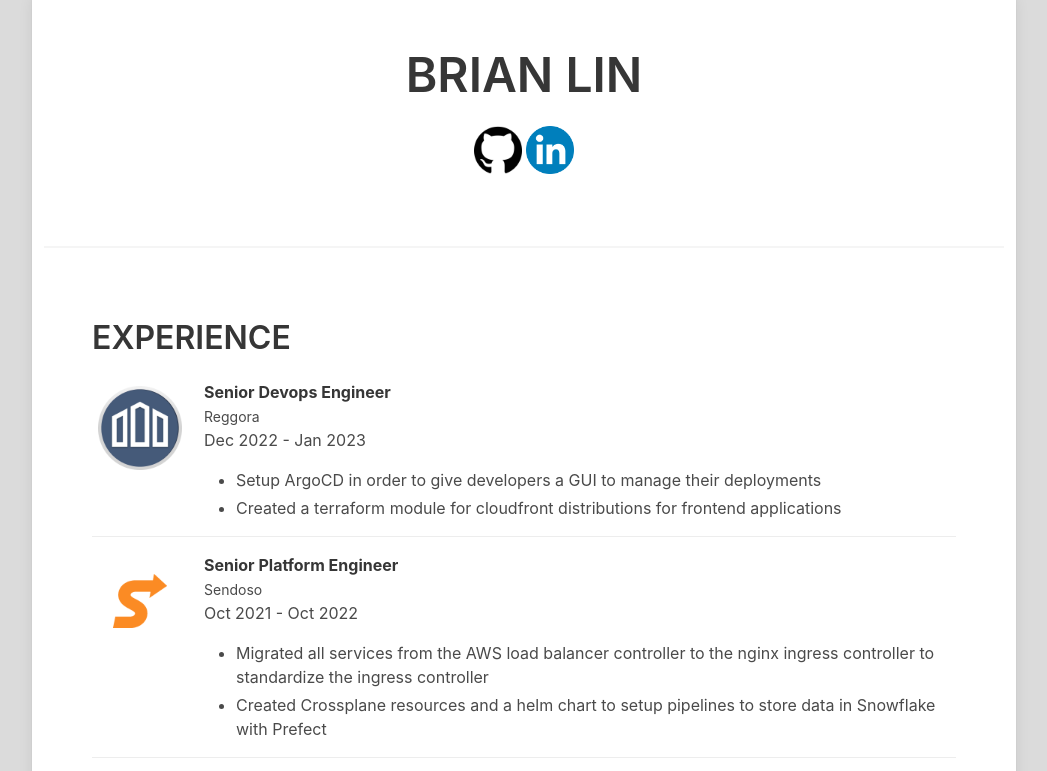
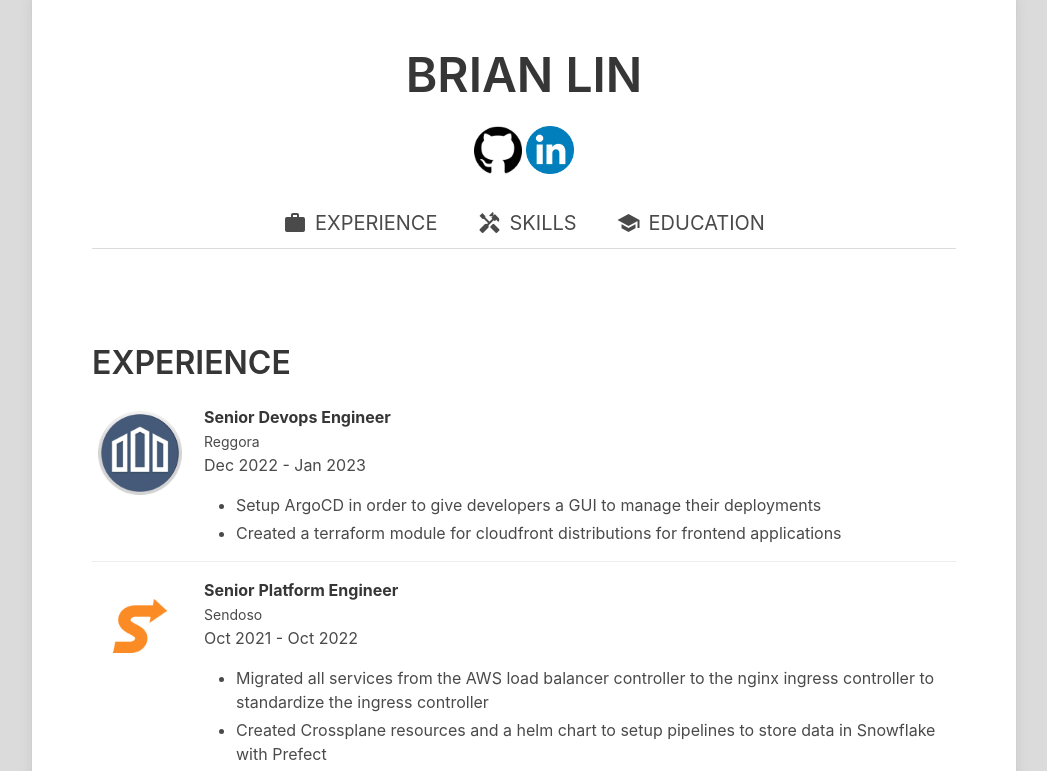
Before and after one commit to brianclin/resume, a plain HTML site: page terraform/index.html in a window 1280 px wide. Shown: the top 771 px of the page, without its empty margins (116-1163 px from the left). Drawn offline with nearby package versions, Linux system fonts and the light colour scheme; no server answers.

Commit message:
feat: add navbar

```diff
--- a/terraform/index.html
+++ b/terraform/index.html
@@ -4,6 +4,7 @@
 <head>
     <meta name="viewport" content="width=device-width, initial-scale=1">
     <link rel="stylesheet" href="https://cdn.jsdelivr.net/npm/bulma@0.9.1/css/bulma.min.css">
+    <link href="https://fonts.googleapis.com/icon?family=Material+Icons" rel="stylesheet">
 </head>
 
 <body class="has-background-grey-lighter">
@@ -30,11 +31,35 @@
                                 </div>
                             </div>
                         </nav>
+                        <div class="tabs is-centered is-medium">
+                            <ul>
+                                <li><a href="#experience">
+                                        <span class="material-icons pr-2">
+                                            work
+                                        </span>
+                                        <span>EXPERIENCE</span>
+                                    </a>
+                                </li>
+                                <li><a href="#skills">
+                                        <span class="material-icons pr-2">
+                                            handyman
+                                        </span>
+                                        <span>SKILLS</span>
+                                    </a>
+                                </li>
+                                <li><a href="#education">
+                                        <span class="material-icons pr-2">
+                                            school
+                                        </span>
+                                        <span>EDUCATION</span>
+                                    </a>
+                                </li>
+                            </ul>
+                        </div>
                     </div>
                 </section>
-                <hr>
                 <section class="section">
-                    <h1 class="title">EXPERIENCE</h1>
+                    <h1 id="experience" class="title">EXPERIENCE</h1>
                     <article class="media">
                         <figure class="media-left">
                             <p class="image is-96x96">
@@ -52,7 +77,8 @@
                                 </p>
                                 <ul>
                                     <li>Setup ArgoCD in order to give developers a GUI to manage their deployments</li>
-                                    <li>Created a terraform module for cloudfront distributions for frontend applications</li>
+                                    <li>Created a terraform module for cloudfront distributions for frontend
+                                        applications</li>
                                 </ul>
                             </div>
                         </div>
@@ -73,8 +99,10 @@
                                     Oct 2021 - Oct 2022
                                 </p>
                                 <ul>
-                                    <li>Migrated all services from the AWS load balancer controller to the nginx ingress controller to standardize the ingress controller</li>
-                                    <li>Created Crossplane resources and a helm chart to setup pipelines to store data in Snowflake with Prefect</li>
+                                    <li>Migrated all services from the AWS load balancer controller to the nginx ingress
+                                        controller to standardize the ingress controller</li>
+                                    <li>Created Crossplane resources and a helm chart to setup pipelines to store data
+                                        in Snowflake with Prefect</li>
                                 </ul>
                             </div>
                         </div>
@@ -95,8 +123,10 @@
                                     Oct 2017 - Oct 2021
                                 </p>
                                 <ul>
-                                    <li>Created the deploy pipeline using Tekton that deployed to staging on merges to master, leading to multiple deploys to production a day</li>
-                                    <li>Setup a Jenkins instance using Jenkins Configuration as Code that was used as a GUI for deployments</li>
+                                    <li>Created the deploy pipeline using Tekton that deployed to staging on merges to
+                                        master, leading to multiple deploys to production a day</li>
+                                    <li>Setup a Jenkins instance using Jenkins Configuration as Code that was used as a
+                                        GUI for deployments</li>
                                     <li>Helped migrate infrastructure from using EC2 instances to using EKS</li>
                                 </ul>
                             </div>
@@ -141,7 +171,7 @@
                 </section>
                 <hr>
                 <section class="section">
-                    <h1 class="title">SKILLS</h1>
+                    <h1 id="skills" class="title">SKILLS</h1>
                     <ul>
                         <li>
                             <strong class="subtitle">Programming Langauges</strong>
@@ -358,7 +388,7 @@
                 </section>
                 <hr>
                 <section class="section">
-                    <h1 class="title">EDUCATION</h1>
+                    <h1 id="education" class="title">EDUCATION</h1>
                     <article class="media">
                         <figure class="media-left">
                             <p class="image is-96x96">
```
